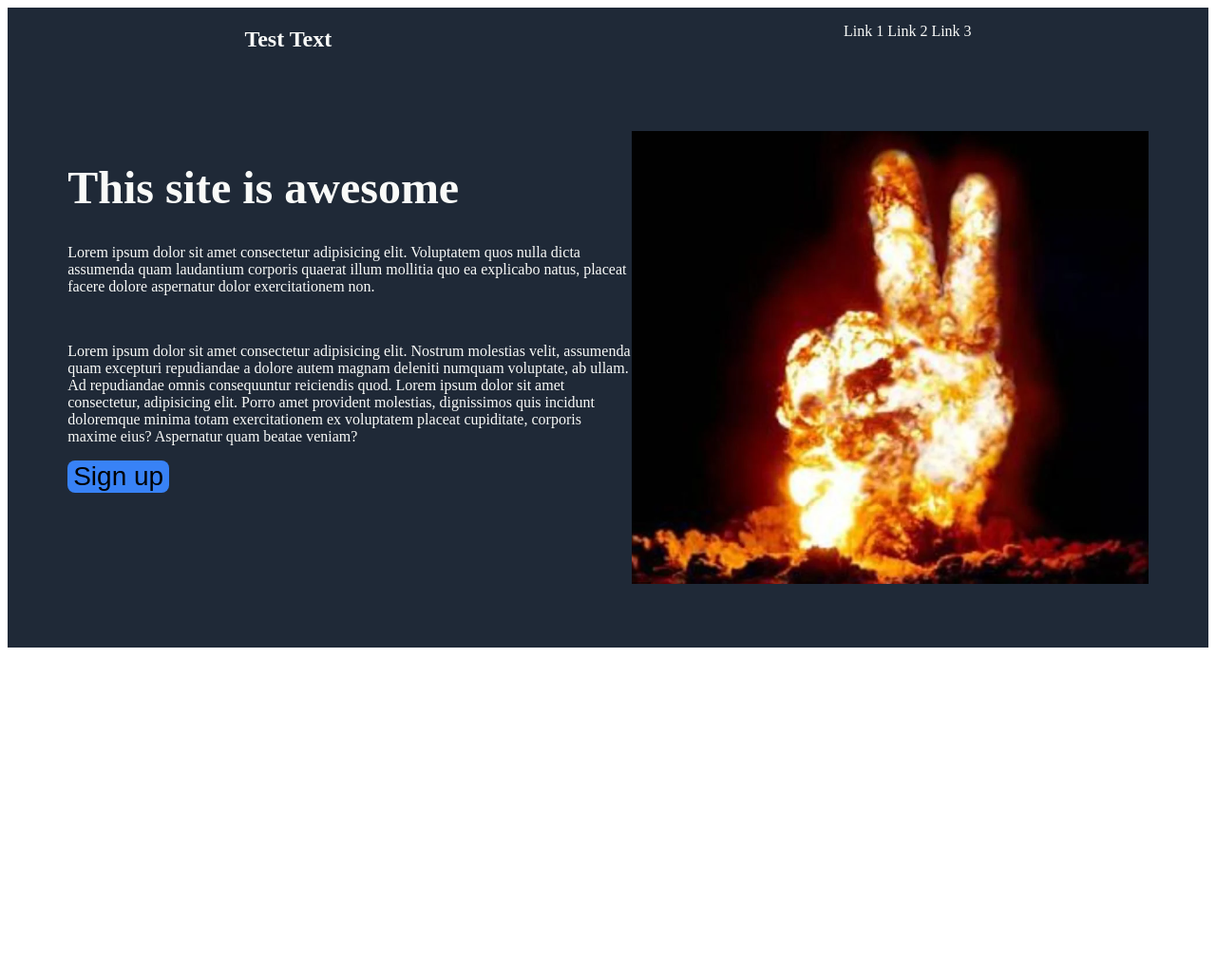
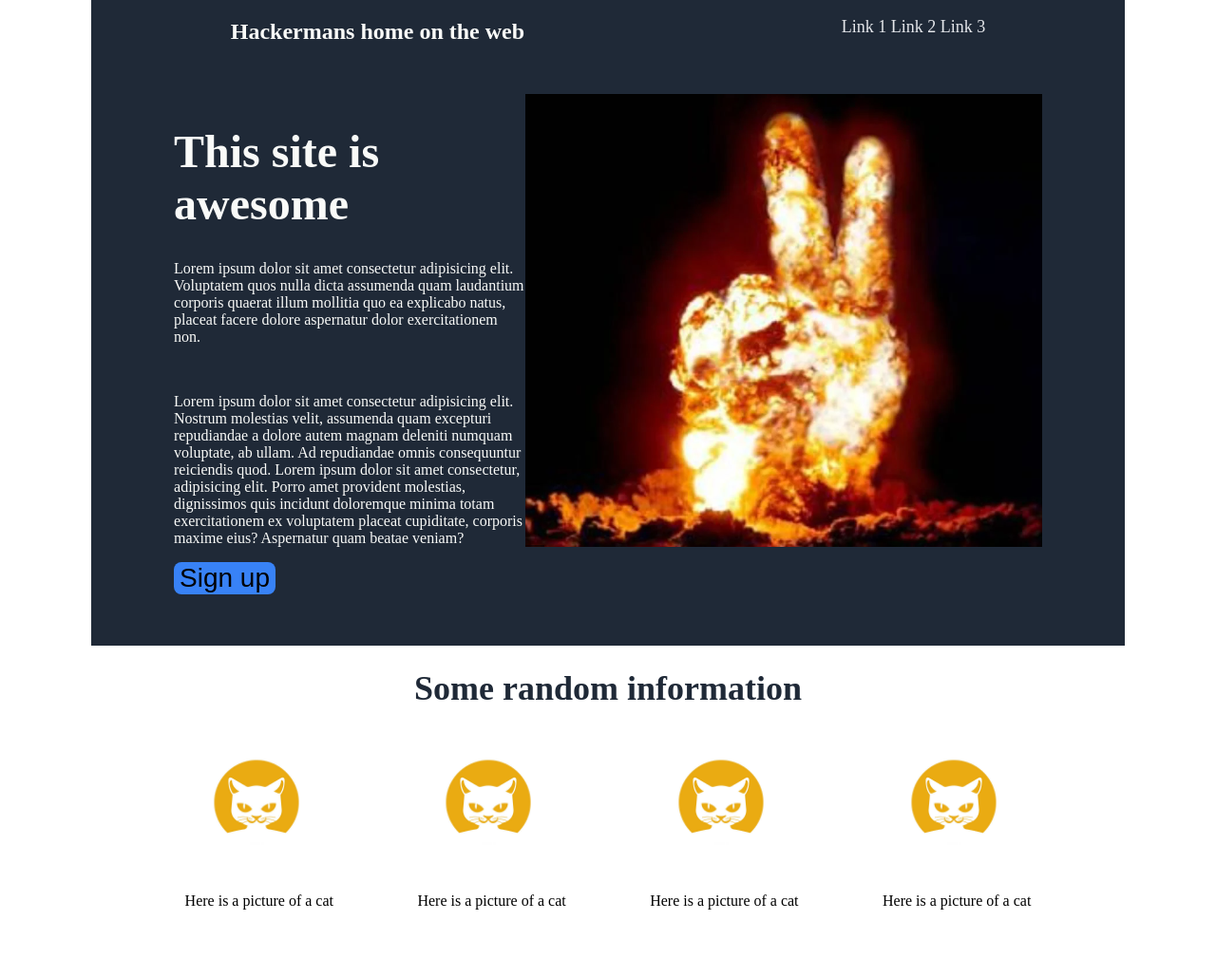
Before and after one commit to puffinpuffling/project-one, a plain HTML site: page index.html in a window 1280 px wide. Shown: the whole page at 95% size. Before the commit the page ends 800 px from the top, so only its background shows below. Drawn offline with Linux system fonts and the light colour scheme.

Commit message:
Random information section added

```diff
--- a/index.html
+++ b/index.html
@@ -10,7 +10,7 @@
 <body>
     <!--Navbar Header-->
     <div class="navbar darkbg">
-        <h2>Test Text</h4>
+        <h2 class="headerlogo">Hackermans home on the web</h4>
         <ul id="horizontal-list">
             <li>Link 1</li>
             <li>Link 2</li>
@@ -30,5 +30,29 @@
             <img src="pictures/explosion.png" alt="cool explosion">
         </div>
     </div>
+    <!--Random information section-->
+    <div class="informationflex" style="flex-direction: column;">
+        <div>
+            <h1 class="informationbold" style="text-align: center;">Some random information</h1>
+        </div>
+        <div class="informationflex" style="padding: 0% 5% 5% 5%">
+            <div>
+            <img src="pictures/catpicture.jpg" alt="kitten" width="150px">
+            <p>Here is a picture of a cat</p>
+            </div>
+            <div>
+            <img src="pictures/catpicture.jpg" alt="kitten" width="150px">
+            <p>Here is a picture of a cat</p>
+            </div>
+            <div>
+            <img src="pictures/catpicture.jpg" alt="kitten" width="150px">
+            <p>Here is a picture of a cat</p>
+            </div>
+            <div>
+            <img src="pictures/catpicture.jpg" alt="kitten" width="150px">
+            <p>Here is a picture of a cat</p>
+            </div>
+        </div>
+    </div>
 </body>
 </html>
--- a/styles.css
+++ b/styles.css
@@ -6,14 +6,22 @@
 
 ul#horizontal-list {
     list-style: none;
+    font-size: 18px;
+    color: #E5e7eb;
     }
     ul#horizontal-list li {
         display: inline;
     }
 
+.headerlogo {
+    font-size: 24px;
+    color: #f9FaF8;
+}
+
 .darkbg {
     background-color: #1F2937;
     color: #f9FaF8;
+    width: auto;
     }
 
 .about-bold {
@@ -24,8 +32,8 @@ ul#horizontal-list {
 
 .about-section {
     display: flex;
-    justify-content: space-between;
-    padding: 5%;
+    justify-content: space-around;
+    padding: 3% 8% 5% 8%;
 }
 
 .button {
@@ -35,3 +43,19 @@ ul#horizontal-list {
     border-radius: 8px;
     border: none;
 }
+
+body {
+    width: 85%;
+    margin: auto;
+}
+
+.informationbold {
+    font-size: 36px;
+    font-weight: bold;
+    color: #1f2937;
+}
+
+.informationflex {
+    display: flex;
+    justify-content: space-around;
+}
```
Also changed, not shown: pictures/catpicture.jpg (added).
